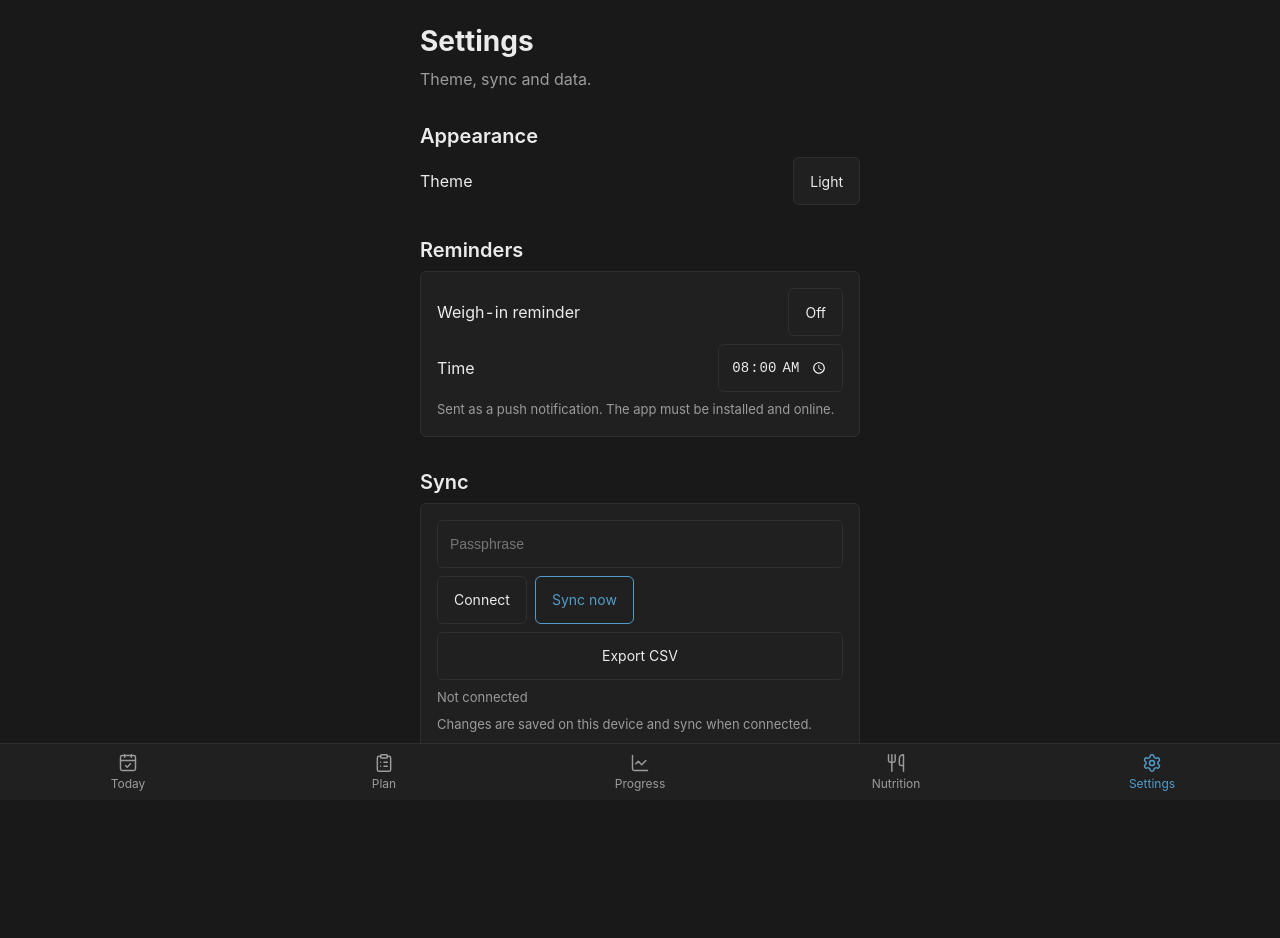
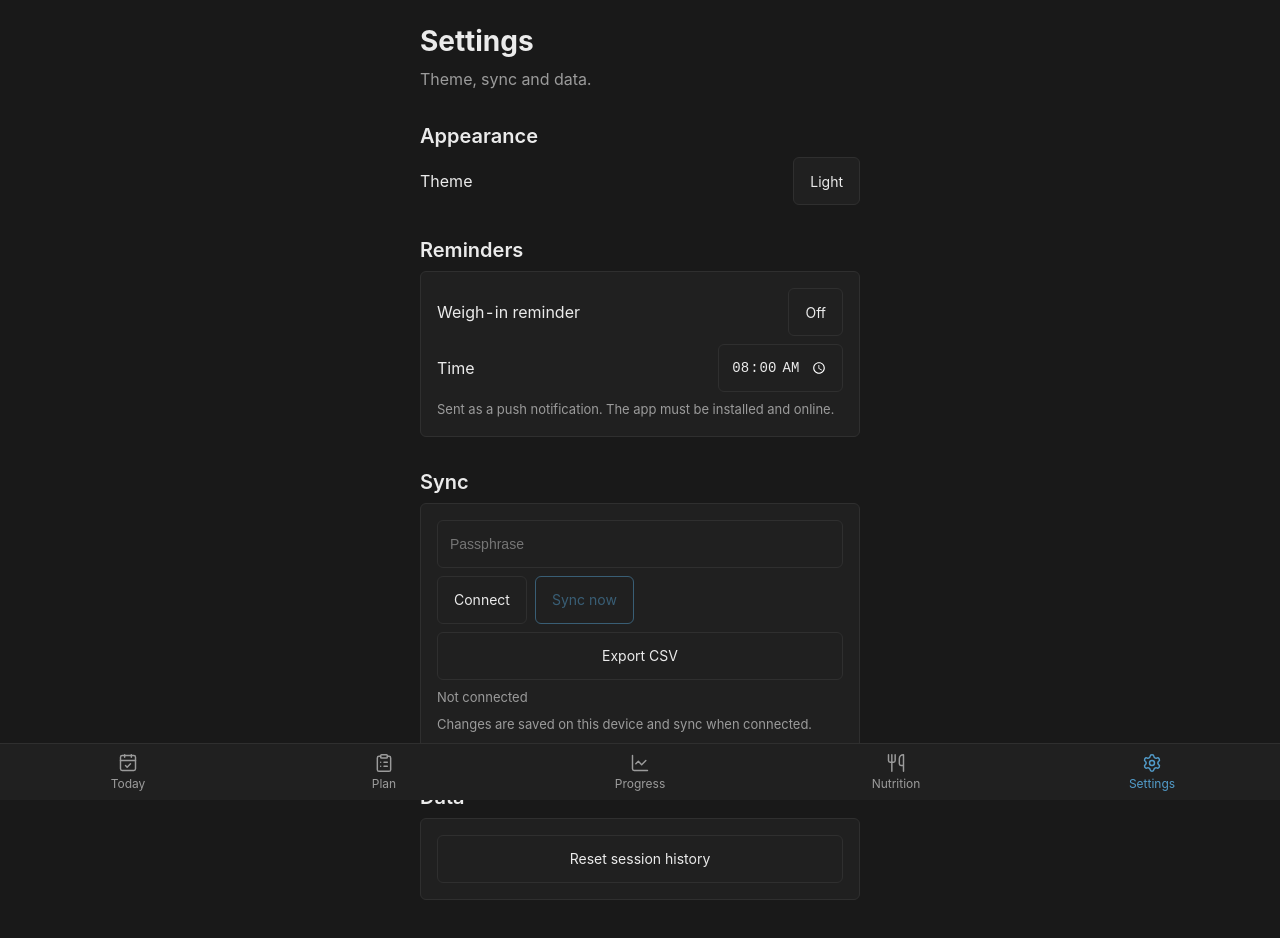
Before and after one commit to TristanHottier/loop-fitness, a React (Vite) app in the folder app/: page / in a window 1280 px wide. Both pictures are taken after a click on the button "Settings". Shown: the top 938 px of the page. Before the commit the page ends 848 px from the top, so only its background shows below. Built offline with nearby package versions, Linux system fonts and the light colour scheme; no server answers.

Commit message:
M14: reset session history (Settings button with confirm)

```diff
--- a/app/src/db/db.ts
+++ b/app/src/db/db.ts
@@ -294,6 +294,27 @@ export async function updateSession(session: Session): Promise<void> {
   await enqueue('sessions', session.id, session.updated_at);
 }
 
+// Soft-delete every session and set log, and enqueue each so the reset
+// propagates to the server. Body metrics, nutrition, and settings are
+// untouched.
+export async function resetSessionHistory(): Promise<void> {
+  const now = new Date().toISOString();
+  const sessions = await db.sessions.filter((s) => !s.deleted).toArray();
+  for (const s of sessions) {
+    s.deleted = true;
+    s.updated_at = now;
+    await db.sessions.put(s);
+    await enqueue('sessions', s.id, now);
+  }
+  const logs = await db.set_logs.filter((l) => !l.deleted).toArray();
+  for (const l of logs) {
+    l.deleted = true;
+    l.updated_at = now;
+    await db.set_logs.put(l);
+    await enqueue('set_logs', l.id, now);
+  }
+}
+
 export function newBodyMetric(type: BodyMetricType, date: string, value: number): BodyMetric {
   return {
     id: crypto.randomUUID(),
--- a/app/src/screens/Settings.tsx
+++ b/app/src/screens/Settings.tsx
@@ -14,6 +14,7 @@ import {
   loadReminderSettings,
 } from '../push/push'
 import { exportToCsv } from '../lib/export'
+import { resetSessionHistory } from '../db/db'
 import './settings.css'
 
 export function Settings() {
@@ -26,6 +27,10 @@ export function Settings() {
   const [weighInEnabled, setWeighInEnabled] = useState(false)
   const [weighInTime, setWeighInTime] = useState('08:00')
   const [reminderNote, setReminderNote] = useState('')
+
+  const [resetConfirmOpen, setResetConfirmOpen] = useState(false)
+  const [resetBusy, setResetBusy] = useState(false)
+  const [resetNote, setResetNote] = useState('')
 
   useEffect(() => {
     let cancelled = false
@@ -93,6 +98,25 @@ export function Settings() {
     setWeighInTime(time)
     if (weighInEnabled) {
       await saveReminderSettings(true, time)
+    }
+  }
+
+  async function confirmReset() {
+    setResetBusy(true)
+    setResetNote('')
+    try {
+      await resetSessionHistory()
+      if (getToken() !== null) {
+        const result = await syncNow()
+        setStatus(result)
+        setPending(await pendingCount())
+      }
+      setResetNote('Session history reset.')
+      setResetConfirmOpen(false)
+    } catch {
+      setResetNote('Reset failed. Try again.')
+    } finally {
+      setResetBusy(false)
     }
   }
 
@@ -195,6 +219,55 @@ export function Settings() {
           </p>
         </div>
       </section>
+
+      <section className="settings-section">
+        <h2 className="settings-section-title">Data</h2>
+        <div className="settings-sync-card">
+          <button
+            type="button"
+            className="settings-reset"
+            onClick={() => {
+              setResetNote('')
+              setResetConfirmOpen(true)
+            }}
+            disabled={resetBusy}
+          >
+            Reset session history
+          </button>
+          {resetConfirmOpen && (
+            <div className="settings-reset-confirm">
+              <p className="settings-reset-note">
+                This deletes all past sessions and their sets. This cannot be undone.
+              </p>
+              <div className="settings-sync-actions">
+                <button
+                  type="button"
+                  className="settings-sync-now"
+                  onClick={confirmReset}
+                  disabled={resetBusy}
+                >
+                  Confirm reset
+                </button>
+                <button
+                  type="button"
+                  className="settings-connect"
+                  onClick={() => setResetConfirmOpen(false)}
+                  disabled={resetBusy}
+                >
+                  Cancel
+                </button>
+              </div>
+            </div>
+          )}
+          {resetNote && (
+            <p
+              className={`settings-status ${resetNote === 'Session history reset.' ? '' : 'settings-status-error'}`}
+            >
+              {resetNote}
+            </p>
+          )}
+        </div>
+      </section>
     </div>
   )
 }
--- a/app/src/screens/settings.css
+++ b/app/src/screens/settings.css
@@ -145,6 +145,16 @@
   outline-offset: -2px;
 }
 
+.settings-sync-now:disabled {
+  opacity: 0.5;
+  cursor: default;
+}
+
+.settings-connect:disabled {
+  opacity: 0.5;
+  cursor: default;
+}
+
 .settings-export {
   min-height: var(--touch-min);
   padding: 0 16px;
@@ -165,6 +175,44 @@
   outline-offset: -2px;
 }
 
+.settings-reset {
+  min-height: var(--touch-min);
+  padding: 0 16px;
+  background-color: var(--color-surface);
+  border: 1px solid var(--color-border);
+  border-radius: var(--radius);
+  color: var(--color-text);
+  font-size: 14px;
+  cursor: pointer;
+}
+
+.settings-reset:hover {
+  background-color: var(--color-hover);
+}
+
+.settings-reset:focus-visible {
+  outline: 2px solid var(--color-accent);
+  outline-offset: -2px;
+}
+
+.settings-reset:disabled {
+  opacity: 0.5;
+  cursor: default;
+}
+
+.settings-reset-confirm {
+  display: flex;
+  flex-direction: column;
+  gap: 8px;
+  padding-top: 8px;
+  border-top: 1px solid var(--color-border);
+}
+
+.settings-reset-note {
+  font-size: 13px;
+  color: var(--color-text-secondary);
+}
+
 .settings-status {
   font-size: 13px;
   color: var(--color-text-secondary);
```
Also changed, not shown: 1 other file (tests, documents, lock files or other folders).
